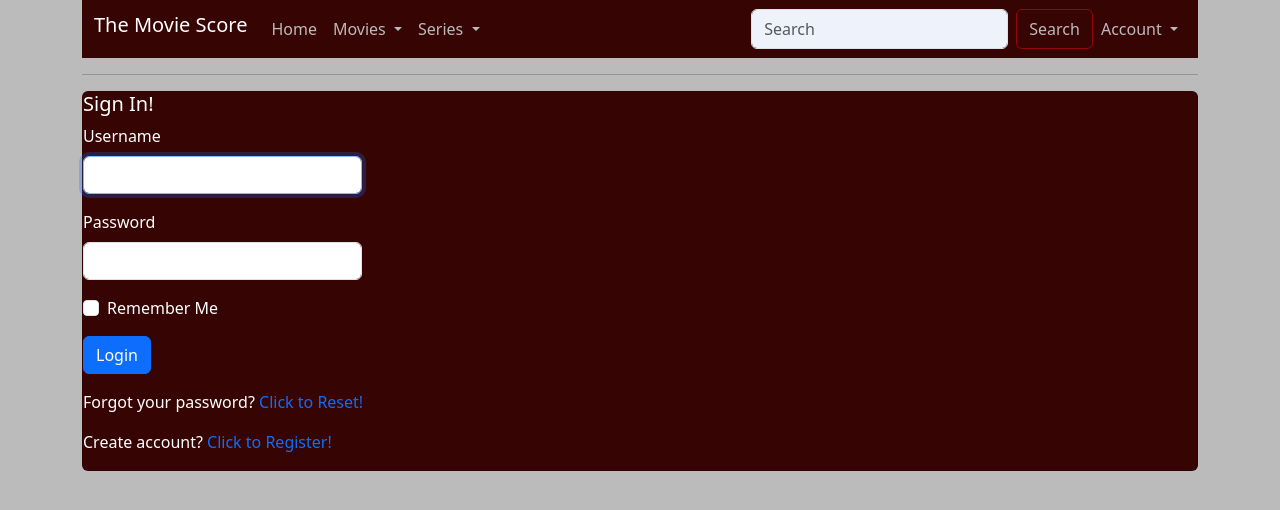
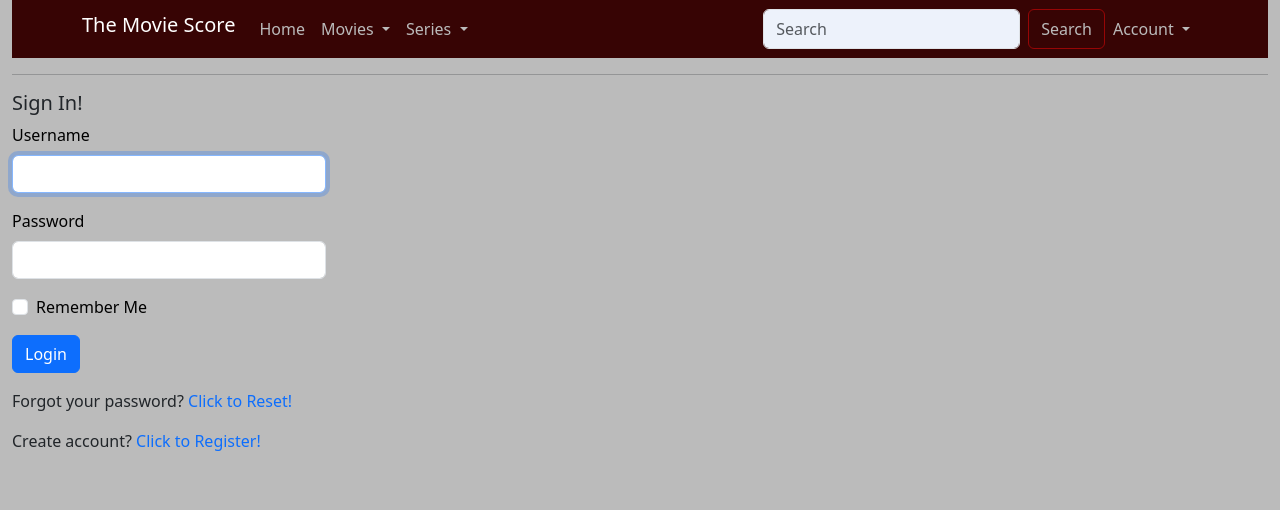
Before and after one commit to robbedeclerk/groepswerk2_review_website, a Flask app: page /login in a window 1280 px wide. Shown: the top 510 px of the page. Run offline with Flask 3, Linux system fonts and the light colour scheme; some libraries are stand-ins or nearby versions.

Commit message:
update layout en search. de search is nog niet volledig in orde.

```diff
--- a/app/forms.py
+++ b/app/forms.py
@@ -54,7 +54,7 @@ class LoginForm(FlaskForm):
     """
     Login form for users who want to log in.
     """
-    username = StringField('Username', validators=[DataRequired()], render_kw={'style': 'width: 25%;'})
+    username = StringField('Username', validators=[DataRequired()], render_kw={'style': 'width: 25%'})
     password = PasswordField('Password', validators=[DataRequired()], render_kw={'style': 'width: 25%;'})
     remember_me = BooleanField('Remember Me')
     submit = SubmitField('Login')
--- a/app/static/cssmaps/boot_style.css
+++ b/app/static/cssmaps/boot_style.css
@@ -97,13 +97,26 @@ div {
     color: white;
 }
 
-p {
-    color: white;
+.form-label {
+    color: black;
+}
+
+.form-check-label {
+    color: black;
 }
 
 
-
-
+/*.search-results {*/
+/*    position: absolute;*/
+/*    top: 100%; !* Position below the navbar *!*/
+/*    left: 0;*/
+/*    z-index: 1000; !* Ensure it's above other content *!*/
+/*    background-color: #370404; !* Set background color *!*/
+/*    max-height: 300px; !* Set a max height for overflow *!*/
+/*    overflow-y: auto; !* Enable vertical scrolling if needed *!*/
+/*    width: 100%; !* Match the width of the navbar *!*/
+/*    align-content: center;*/
+/*}*/
 
 
 
--- a/app/templates/base.html
+++ b/app/templates/base.html
@@ -14,7 +14,7 @@
 
 </head>
 
-<body class="container">
+<body class="container-fluid">
 <nav class="navbar navbar-expand-lg bg-body-tertiary font-weight-bold">
     <div class="container">
         <h1 class="navbar-brand">The Movie Score</h1>
@@ -149,6 +149,9 @@
     if (results.length === 0) {
         resultsContainer.innerHTML = '<div>No results found.</div>'; // Show message if no results
     } else {
+        var maxWidth = document.getElementById("searchInput").offsetWidth; // Get width of search input
+        resultsContainer.style.width = maxWidth + "px"; // Set width of results container
+
         results.forEach(function (result) {
                 // Create a link element
                 var linkElement = document.createElement("a");
--- a/app/templates/login.html
+++ b/app/templates/login.html
@@ -1,11 +1,12 @@
 {% extends "base.html" %}
+<div class="container">
+{% block content %}
+{#    <div class="card">#}
+    {% import 'bootstrap_wtf.html'as wtf %}
+    <h5>Sign In!</h5>
+    {{ wtf.quick_form(form) }}
+    <p>Forgot your password?<a href="{{ url_for('reset_password_request') }}"> Click to Reset!</a></p>
+    <p>Create account?<a href="{{ url_for('register') }}"> Click to Register!</a></p>
 
-{% block content %}
-    <div class="card">
-    {% import 'bootstrap_wtf.html'as wtf %}
-    <h5 style="color: white">Sign In!</h5>
-    {{ wtf.quick_form(form) }}
-    <p sty>Forgot your password?<a href="{{ url_for('reset_password_request') }}"> Click to Reset!</a></p sty>
-    <p>Create account?<a href="{{ url_for('register') }}"> Click to Register!</a></p>
+{% endblock %}
 </div>
-{% endblock %}
```
Lines whose indentation alone changed are shown as unchanged.
